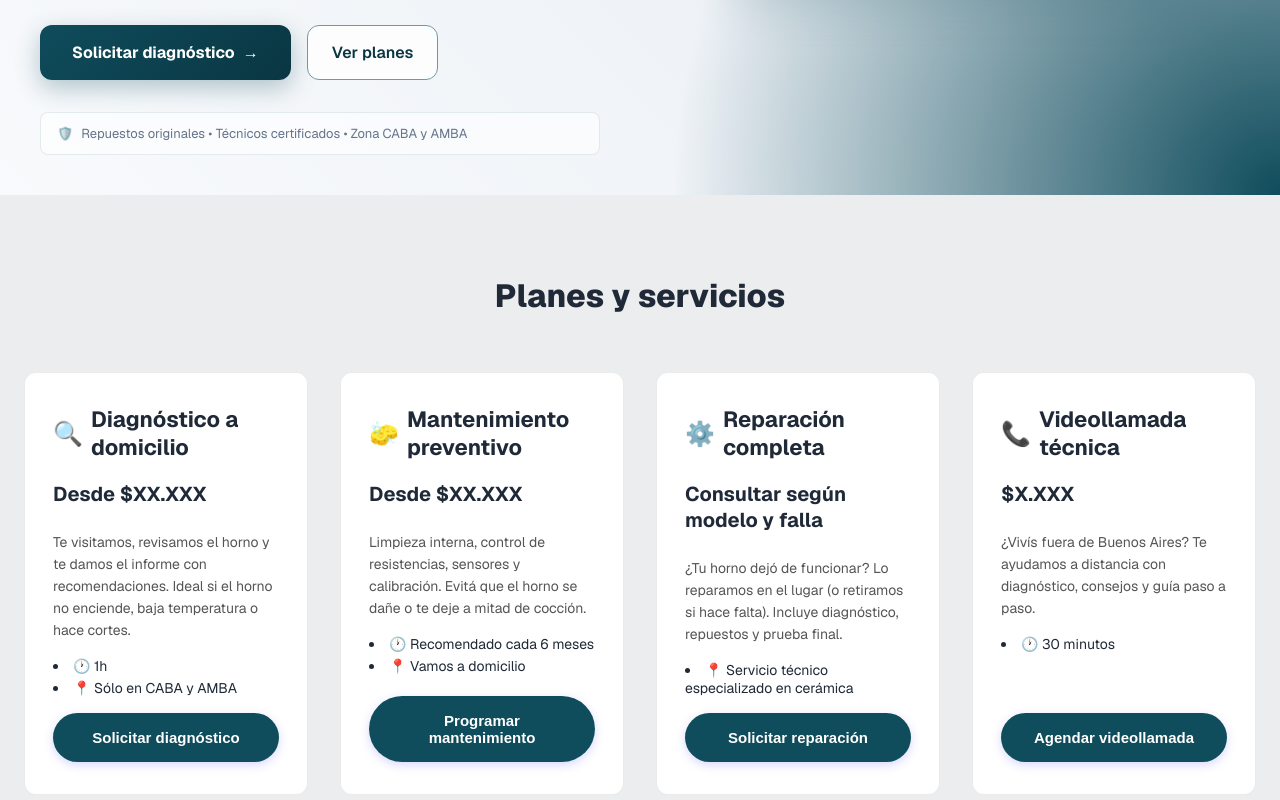
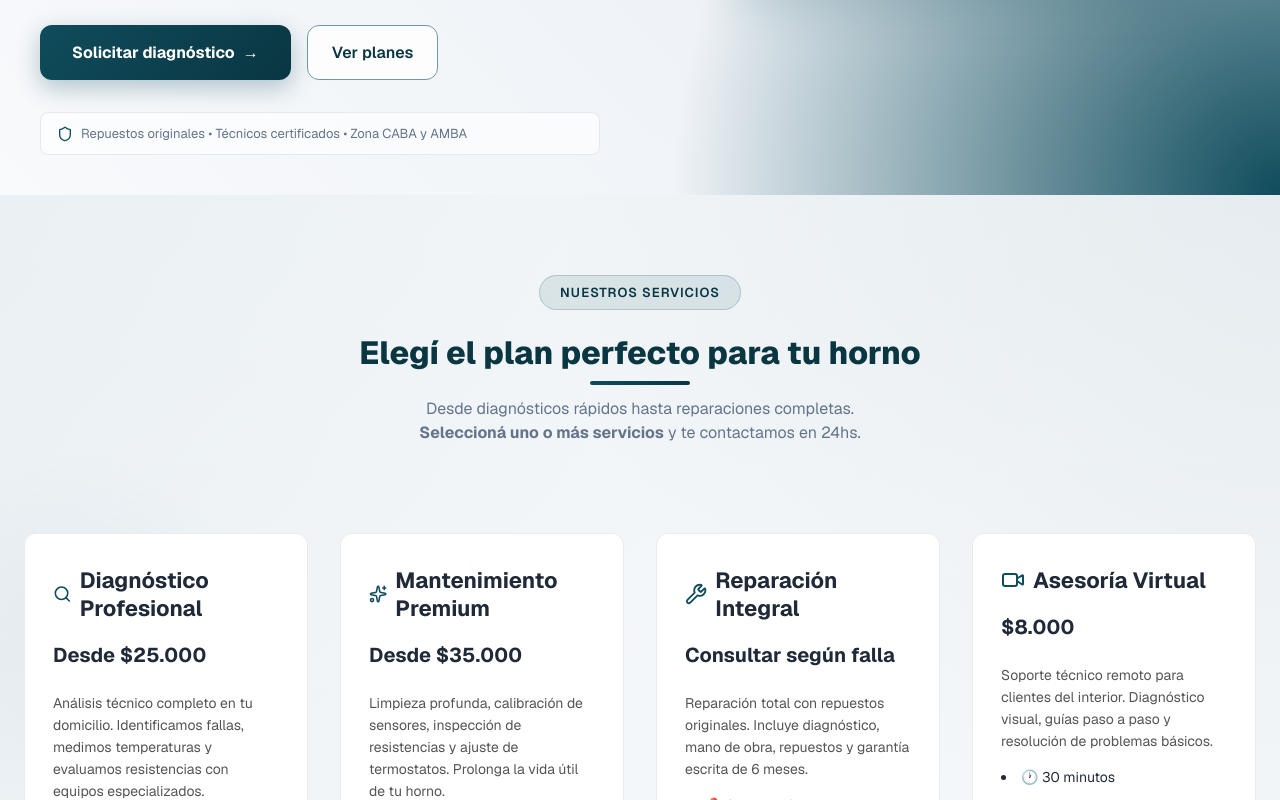
Before and after one commit to cero-vivo/AEG-hornos-service, a Next.js app: page / in a window 1280 px wide. Shown: the part 620-1420 px from the top of the page. Built offline with nearby package versions, Linux system fonts and the light colour scheme.

Commit message:
add contact

```diff
--- a/src/app/landing.module.css
+++ b/src/app/landing.module.css
@@ -98,6 +98,7 @@
 
 .badgeIcon {
   animation: pulse 2s ease-in-out infinite;
+  color: var(--accent);
 }
 
 @keyframes pulse {
@@ -322,8 +323,6 @@
   display: flex;
   align-items: center;
   justify-content: center;
-  font-weight: 700;
-  font-size: 18px;
 }
 
 .cardText {
@@ -341,6 +340,45 @@
 .cardText span {
   font-size: 12px;
   color: #64748b;
+}
+
+/* Botón flotante de carrito */
+.floatingCart {
+  position: fixed;
+  bottom: 24px;
+  right: 24px;
+  z-index: 1000;
+  animation: slideInUp 0.3s ease-out;
+}
+
+.cartButton {
+  display: flex;
+  align-items: center;
+  gap: 12px;
+  background: linear-gradient(135deg, var(--accent) 0%, var(--accent-dark) 100%);
+  color: #fff;
+  padding: 16px 24px;
+  border: none;
+  border-radius: 9999px;
+  font-weight: 700;
+  font-size: 15px;
+  box-shadow:
+    0 8px 25px rgba(15, 76, 92, 0.4),
+    0 0 0 1px rgba(255, 255, 255, 0.1);
+  cursor: pointer;
+  transition: all 0.3s ease;
+  backdrop-filter: blur(10px);
+}
+
+.cartButton:hover {
+  transform: translateY(-2px);
+  box-shadow:
+    0 12px 35px rgba(15, 76, 92, 0.5),
+    0 0 0 1px rgba(255, 255, 255, 0.2);
+}
+
+.cartButton:active {
+  transform: translateY(0px);
 }
 
 /* Responsive */
@@ -364,6 +402,16 @@
     position: static;
     margin-top: 20px;
   }
+
+  .floatingCart {
+    bottom: 16px;
+    right: 16px;
+  }
+
+  .cartButton {
+    padding: 14px 20px;
+    font-size: 14px;
+  }
 }
 
 /* services section update for spacing */
@@ -372,20 +420,91 @@
   display: flex;
   flex-direction: column;
   gap: 56px;
-  background: var(--gray-alpha-100);
+  background:
+    linear-gradient(135deg, rgba(112, 152, 164, 0.1) 0%, rgba(112, 152, 164, 0.05) 25%, transparent 50%),
+    radial-gradient(circle at top right, rgba(15, 76, 92, 0.08) 0%, transparent 40%),
+    linear-gradient(180deg, #f8fafc 0%, #f1f5f9 100%);
   scroll-margin-top: 80px;
+  position: relative;
+  overflow: hidden;
 }
 
-.services h2 {
+.services::before {
+  content: '';
+  position: absolute;
+  top: 20%;
+  left: -10%;
+  width: 400px;
+  height: 400px;
+  border-radius: 50%;
+  background: radial-gradient(circle, rgba(112, 152, 164, 0.12) 0%, transparent 70%);
+  opacity: 0.6;
+  animation: float 25s ease-in-out infinite reverse;
+}
+
+/* Header de sección mejorado */
+.sectionHeader {
+  display: flex;
+  flex-direction: column;
+  align-items: center;
+  gap: 16px;
   text-align: center;
+  position: relative;
+  z-index: 2;
+  margin-bottom: 24px;
+}
+
+.sectionBadge {
+  display: inline-flex;
+  align-items: center;
+  background: rgba(15, 76, 92, 0.1);
+  border: 1px solid rgba(15, 76, 92, 0.2);
+  color: var(--accent-dark);
+  padding: 8px 20px;
+  border-radius: 9999px;
+  font-size: 13px;
+  font-weight: 600;
+  text-transform: uppercase;
+  letter-spacing: 1px;
+  backdrop-filter: blur(10px);
+}
+
+.sectionHeader h2 {
   font-size: 32px;
   font-weight: 800;
+  color: var(--accent-dark);
+  max-width: 600px;
+  line-height: 1.2;
+  position: relative;
+  margin: 8px 0;
+}
+
+.sectionSubtitle {
+  font-size: 16px;
+  color: #64748b;
+  max-width: 500px;
+  line-height: 1.5;
+  margin-bottom: 8px;
+}
+
+.sectionHeader h2::after {
+  content: '';
+  position: absolute;
+  bottom: -12px;
+  left: 50%;
+  transform: translateX(-50%);
+  width: 100px;
+  height: 4px;
+  background: linear-gradient(90deg, var(--accent) 0%, var(--accent-dark) 100%);
+  border-radius: 2px;
 }
 
 .cards {
   display: grid;
   grid-template-columns: repeat(auto-fit, minmax(280px, 1fr));
   gap: 32px;
+  position: relative;
+  z-index: 2;
 }
 
 /* about section tweaks */
--- a/src/app/page.tsx
+++ b/src/app/page.tsx
@@ -1,47 +1,71 @@
+"use client";
+
+import { useState } from "react";
 import Image from "next/image";
 import styles from "./landing.module.css";
 import ServiceCard from "../components/ServiceCard";
 import ContactForm from "../components/ContactForm";
+import { Flame, Shield, Check, ShoppingCart } from "lucide-react";
 
 export default function Home() {
+  const [selectedServices, setSelectedServices] = useState<string[]>([]);
+
+  const toggleService = (serviceTitle: string) => {
+    setSelectedServices(prev =>
+      prev.includes(serviceTitle)
+        ? prev.filter(s => s !== serviceTitle)
+        : [...prev, serviceTitle]
+    );
+  };
+
   const services = [
     {
-      icon: "🔍",
-      title: "Diagnóstico a domicilio",
+      icon: "Search",
+      title: "Diagnóstico Profesional",
       description:
-        "Te visitamos, revisamos el horno y te damos el informe con recomendaciones. Ideal si el horno no enciende, baja temperatura o hace cortes.",
+        "Análisis técnico completo en tu domicilio. Identificamos fallas, medimos temperaturas y evaluamos resistencias con equipos especializados.",
       duration: "1h",
       location: "Sólo en CABA y AMBA",
-      price: "Desde $XX.XXX",
-      ctaText: "Solicitar diagnóstico",
+      price: "Desde $25.000",
+      ctaText: "Solicitar análisis",
     },
     {
-      icon: "🧽",
-      title: "Mantenimiento preventivo",
+      icon: "Sparkles",
+      title: "Mantenimiento Premium",
       description:
-        "Limpieza interna, control de resistencias, sensores y calibración. Evitá que el horno se dañe o te deje a mitad de cocción.",
+        "Limpieza profunda, calibración de sensores, inspección de resistencias y ajuste de termostatos. Prolonga la vida útil de tu horno.",
       duration: "Recomendado cada 6 meses",
       location: "Vamos a domicilio",
-      price: "Desde $XX.XXX",
+      price: "Desde $35.000",
       ctaText: "Programar mantenimiento",
     },
     {
-      icon: "⚙️",
-      title: "Reparación completa",
+      icon: "Wrench",
+      title: "Reparación Integral",
       description:
-        "¿Tu horno dejó de funcionar? Lo reparamos en el lugar (o retiramos si hace falta). Incluye diagnóstico, repuestos y prueba final.",
+        "Reparación total con repuestos originales. Incluye diagnóstico, mano de obra, repuestos y garantía escrita de 6 meses.",
       location: "Servicio técnico especializado en cerámica",
-      price: "Consultar según modelo y falla",
+      price: "Consultar según falla",
       ctaText: "Solicitar reparación",
     },
     {
-      icon: "📞",
-      title: "Videollamada técnica",
+      icon: "Video",
+      title: "Asesoría Virtual",
       description:
-        "¿Vivís fuera de Buenos Aires? Te ayudamos a distancia con diagnóstico, consejos y guía paso a paso.",
+        "Soporte técnico remoto para clientes del interior. Diagnóstico visual, guías paso a paso y resolución de problemas básicos.",
       duration: "30 minutos",
-      price: "$X.XXX",
+      price: "$8.000",
       ctaText: "Agendar videollamada",
+    },
+    {
+      icon: "Settings",
+      title: "Instalación Completa",
+      description:
+        "Instalación profesional de hornos nuevos o reubicación. Incluye conexión eléctrica, nivelación, calibración inicial y capacitación de uso.",
+      duration: "2-3 horas",
+      location: "CABA y AMBA",
+      price: "Desde $40.000",
+      ctaText: "Solicitar instalación",
     },
   ];
 
@@ -53,7 +77,7 @@ export default function Home() {
             <div className={styles.logo}>AEG</div>
 
             <div className={styles.badge}>
-              <span className={styles.badgeIcon}>🔥</span>
+              <Flame className={styles.badgeIcon} size={16} />
               <span>+5 años en el rubro</span>
             </div>
 
@@ -94,7 +118,7 @@ export default function Home() {
 
             <div className={styles.heroFooter}>
               <div className={styles.trust}>
-                <span className={styles.trustIcon}>🛡️</span>
+                <Shield className={styles.trustIcon} size={16} />
                 <span>Repuestos originales • Técnicos certificados • Zona CABA y AMBA</span>
               </div>
             </div>
@@ -110,7 +134,9 @@ export default function Home() {
                 className={styles.heroImage}
               />
               <div className={styles.floatingCard}>
-                <div className={styles.cardIcon}>✓</div>
+                <div className={styles.cardIcon}>
+                  <Check size={20} />
+                </div>
                 <div className={styles.cardText}>
                   <strong>Diagnóstico gratuito</strong>
                   <span>En tu domicilio</span>
@@ -122,10 +148,22 @@ export default function Home() {
       </section>
 
       <section id="servicios" className={styles.services}>
-        <h2>Planes y servicios</h2>
+        <div className={styles.sectionHeader}>
+          <span className={styles.sectionBadge}>Nuestros Servicios</span>
+          <h2>Elegí el plan perfecto para tu horno</h2>
+          <p className={styles.sectionSubtitle}>
+            Desde diagnósticos rápidos hasta reparaciones completas.
+            <strong> Seleccioná uno o más servicios</strong> y te contactamos en 24hs.
+          </p>
+        </div>
         <div className={styles.cards}>
           {services.map((s) => (
-            <ServiceCard key={s.title} {...s} />
+            <ServiceCard
+              key={s.title}
+              {...s}
+              isSelected={selectedServices.includes(s.title)}
+              onToggle={() => toggleService(s.title)}
+            />
           ))}
         </div>
       </section>
@@ -138,8 +176,23 @@ export default function Home() {
 
       <section id="contacto" className={styles.contact}>
         <h2>Contacto</h2>
-        <ContactForm />
+        <ContactForm selectedServices={selectedServices} />
       </section>
+
+      {/* Botón flotante de servicios seleccionados */}
+      {selectedServices.length > 0 && (
+        <div className={styles.floatingCart}>
+          <button
+            className={styles.cartButton}
+            onClick={() => {
+              document.getElementById('contacto')?.scrollIntoView({ behavior: 'smooth' });
+            }}
+          >
+            <ShoppingCart size={20} />
+            <span>Contratar {selectedServices.length} servicio{selectedServices.length > 1 ? 's' : ''}</span>
+          </button>
+        </div>
+      )}
     </>
   );
 }
--- a/src/components/ContactForm.tsx
+++ b/src/components/ContactForm.tsx
@@ -1,11 +1,25 @@
 "use client";
 
-import { useState } from "react";
+import { useState, useEffect } from "react";
 import styles from "./ContactForm.module.css";
 
-export default function ContactForm() {
+interface ContactFormProps {
+  selectedServices?: string[];
+}
+
+export default function ContactForm({ selectedServices = [] }: ContactFormProps) {
   const [form, setForm] = useState({ nombre: "", email: "", mensaje: "" });
   const [enviado, setEnviado] = useState(false);
+
+  // Pre-llenar mensaje con servicios seleccionados
+  useEffect(() => {
+    if (selectedServices.length > 0) {
+      setForm(prev => ({
+        ...prev,
+        mensaje: `Hola! Me interesa contratar los siguientes servicios:\n\n${selectedServices.map(s => `• ${s}`).join('\n')}\n\nPor favor, contactenme para coordinar. Gracias!`
+      }));
+    }
+  }, [selectedServices]);
 
   const handleChange = (
     e: React.ChangeEvent<HTMLInputElement | HTMLTextAreaElement>
--- a/src/components/ServiceCard.module.css
+++ b/src/components/ServiceCard.module.css
@@ -8,12 +8,60 @@
   background: #ffffff;
   transition: transform 0.3s ease, box-shadow 0.3s ease;
   max-width: 360px;
+  cursor: pointer;
+  user-select: none;
 }
 
 .card:hover {
   transform: translateY(-4px) scale(1.03);
   box-shadow: 0 16px 32px rgba(99, 102, 241, 0.18);
   border-color: var(--accent-light);
+}
+
+/* Estado seleccionado */
+.selected {
+  transform: translateY(-8px) scale(1.08) !important;
+  border: 2px solid var(--accent) !important;
+  background: linear-gradient(135deg, rgba(15, 76, 92, 0.03) 0%, rgba(192, 132, 59, 0.03) 100%) !important;
+  box-shadow:
+    0 20px 40px rgba(15, 76, 92, 0.25),
+    0 0 0 4px rgba(15, 76, 92, 0.1) !important;
+  position: relative;
+  z-index: 10;
+}
+
+.selected::before {
+  content: '✓ Seleccionado';
+  position: absolute;
+  top: -12px;
+  right: 16px;
+  background: linear-gradient(135deg, var(--accent) 0%, var(--accent-dark) 100%);
+  color: #fff;
+  padding: 4px 12px;
+  border-radius: 12px;
+  font-size: 11px;
+  font-weight: 700;
+  letter-spacing: 0.5px;
+  text-transform: uppercase;
+}
+
+.selected .title {
+  color: var(--accent) !important;
+}
+
+.selected .price {
+  color: var(--accent-dark) !important;
+  font-size: 22px !important;
+}
+
+.selected .cta {
+  background: linear-gradient(135deg, var(--accent-dark) 0%, var(--accent) 100%) !important;
+  transform: none !important;
+  box-shadow: 0 6px 20px rgba(15, 76, 92, 0.4) !important;
+}
+
+.selected .cta:hover {
+  background: linear-gradient(135deg, var(--accent) 0%, var(--accent-dark) 100%) !important;
 }
 
 @media (prefers-color-scheme: dark) {
@@ -30,7 +78,12 @@
 }
 
 .icon {
-  font-size: 24px;
+  color: var(--accent);
+  transition: color 0.2s ease;
+}
+
+.selected .icon {
+  color: var(--accent-dark);
 }
 
 .title {
--- a/src/components/ServiceCard.tsx
+++ b/src/components/ServiceCard.tsx
@@ -1,13 +1,27 @@
+"use client";
+
+import { useState } from "react";
 import styles from "./ServiceCard.module.css";
+import { Search, Sparkles, Wrench, Video, Settings } from "lucide-react";
+
+const iconMap = {
+  Search,
+  Sparkles,
+  Wrench,
+  Video,
+  Settings,
+};
 
 interface ServiceCardProps {
-  icon?: string;
+  icon?: keyof typeof iconMap;
   title: string;
   description: string;
   duration?: string;
   location?: string;
   price: string;
   ctaText?: string;
+  isSelected?: boolean;
+  onToggle?: () => void;
 }
 
 export default function ServiceCard({
@@ -18,11 +32,28 @@ export default function ServiceCard({
   location,
   price,
   ctaText = "Solicitar",
+  isSelected: externalSelected,
+  onToggle,
 }: ServiceCardProps) {
+  const [internalSelected, setInternalSelected] = useState(false);
+  const isSelected = externalSelected !== undefined ? externalSelected : internalSelected;
+  const IconComponent = icon ? iconMap[icon as keyof typeof iconMap] : null;
+
+  const handleClick = () => {
+    if (onToggle) {
+      onToggle();
+    } else {
+      setInternalSelected(!internalSelected);
+    }
+  };
+
   return (
-    <div className={styles.card}>
+    <div
+      className={`${styles.card} ${isSelected ? styles.selected : ''}`}
+      onClick={handleClick}
+    >
       <header className={styles.header}>
-        {icon && <span className={styles.icon}>{icon}</span>}
+        {IconComponent && <IconComponent className={styles.icon} size={24} />}
         <h3 className={styles.title}>{title}</h3>
       </header>
       <p className={styles.price}>{price}</p>
@@ -31,7 +62,9 @@ export default function ServiceCard({
         {duration && <li>🕐 {duration}</li>}
         {location && <li>📍 {location}</li>}
       </ul>
-      <button className={styles.cta}>{ctaText}</button>
+      <button className={styles.cta}>
+        {isSelected ? "¡Seleccionado!" : ctaText}
+      </button>
     </div>
   );
 }
```
Also changed, not shown: package.json (+5 -4 lines), 1 other file (tests, documents, lock files or other folders).
